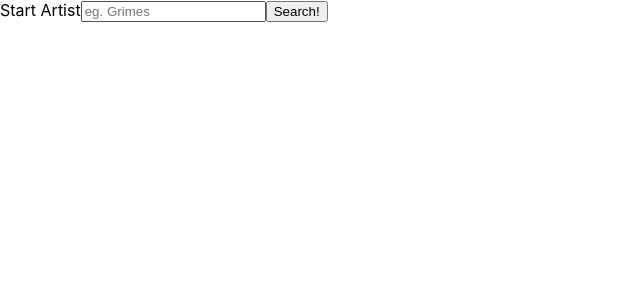
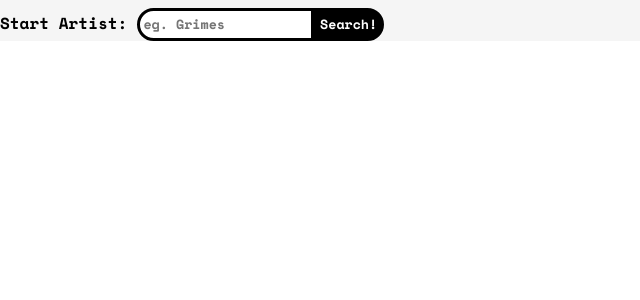
Before and after one commit to mahnoorcheema/spaced-out, a React (Create React App) app: page / in a window 1280 px wide. Shown: the top 300 px of the page, without its empty margins (0-640 px from the left). Built offline with nearby package versions, Linux system fonts and the light colour scheme.

Commit message:
Adds styling

```diff
--- a/public/index.html
+++ b/public/index.html
@@ -3,6 +3,9 @@
   <head>
     <meta charset="utf-8" />
     <link rel="icon" href="%PUBLIC_URL%/favicon.ico" />
+    <link rel="preconnect" href="https://fonts.gstatic.com">
+    <link rel="preconnect" href="https://fonts.gstatic.com">
+    <link href="https://fonts.googleapis.com/css2?family=Newsreader&family=Space+Mono:wght@700&display=swap" rel="stylesheet">
     <meta name="viewport" content="width=device-width, initial-scale=1" />
     <meta name="theme-color" content="#000000" />
     <meta
--- a/src/App.css
+++ b/src/App.css
@@ -0,0 +1,102 @@
+:root {
+    --bg: grey;
+}
+
+button:enabled {
+    cursor: pointer;
+}
+
+body, input, button {
+    font-family: 'Space Mono', monospace;
+}
+
+*:focus {
+    outline: none;
+    box-shadow: 0 0 0 .25rem hotpink;
+}
+
+h3 {
+    margin-bottom: 0;
+}
+.ul--liststyle {
+    list-style-type: none;
+}
+
+.p--margin {
+    margin-top: 0;
+    margin-bottom: 0;
+    margin-left: 1em;
+    font-size: xx-large;
+}
+
+.div--display__flex {
+    display: flex;
+    flex-direction: row;
+    padding-top: 1em;
+    padding-left: 1.5em;
+    align-items: center;
+    margin-bottom: 1em;
+    /* background-color: red; */
+}
+
+.div--color {
+    /* background-color: rgba(64,98,128, .2) */
+    background-color: var(--bg);
+    /* opacity: 0.2; */
+}
+
+.div--content {
+    margin-top: 2.5em;
+}
+
+.h3--related_artists {
+    background-color: var(--bg);
+    display: inline;
+    border-radius: 10px 10px 0  0;
+    padding: 0 0.5em;
+}
+
+.img--style__circle {
+    border-radius: 50%;
+    /* height: fit-content; */
+    /* min-width: 50px;
+    min-height: 50px; */
+    max-width: 7rem;
+    max-height: 7rem;
+    object-fit: cover;
+    border: 0.25em solid black;
+}
+
+.form--searchbar {
+    /* margin-top: 0; */
+    padding-top: 0.5em;
+    position: fixed;
+    top: 0;
+    width: 100%;
+    background-color: whitesmoke;
+}
+
+.btn--searchbar {
+    border-radius: 0 50px 50px 0;
+    border: 0.25em solid black;
+    color:white;
+    background-color: black;
+    padding: 0.25em;
+}
+
+.input--searchbar {
+    border-radius: 50px 0 0 50px;
+    border: 0.25em solid black;
+    padding: 0.25em;
+}
+
+.btn--related_artists {
+    border: none;
+    color: white;
+    background-color: black;
+    border-radius: 1000px;
+    margin-left: 1em;
+    margin-top: 0.5em;
+    padding: 0.25em 0.5em;
+
+}
--- a/src/components/ArtistSearch.js
+++ b/src/components/ArtistSearch.js
@@ -1,10 +1,19 @@
 import React, {useState} from "react";
 import { getArtist } from "../helpers/api-helpers";
+
+const getRandomColour = () => {
+    const colours = ["#03003559", "#03F06543", "#032FBF71"]
+    const randomColour = colours[Math.floor(Math.random() * colours.length)]
+    console.log(randomColour)
+    document.body.style.setProperty('--bg', randomColour)
+}
+
 
 const ArtistSearch = ({onArtistFound}) => {
     const [artistQuery, setArtistQuery] = useState("");
     const handleSubmit = async event => {
         event.preventDefault()
+        getRandomColour()
         // Todo: Show list of artists
         const [firstArtist] = await getArtist(artistQuery)
         if (firstArtist)
@@ -13,17 +22,18 @@ const ArtistSearch = ({onArtistFound}) => {
             console.warn("No results found?!") // Todo: show message when no results
     };
     return (
-        <form onSubmit={handleSubmit}>
+        <form className="form--searchbar"onSubmit={handleSubmit}>
             <label>
-                Start Artist
+                Start Artist:&nbsp;
                 <input
+                    className="input--searchbar"
                     type="text"
                     name="name"
                     placeholder="eg. Grimes"
                     value={artistQuery}
                     onChange={(event) => setArtistQuery(event.currentTarget.value)}/>
             </label>
-            <button type="submit">Search!</button>
+            <button className="btn--searchbar" type="submit">Search!</button>
         </form>
     );
 }
--- a/src/components/ArtistSummary.js
+++ b/src/components/ArtistSummary.js
@@ -1,5 +1,6 @@
 import React, { useState } from "react"
 import {getRelatedArtists} from "../helpers/api-helpers"
+import {useSeenArtists} from "../contexts/SeenArtistsContext"
 
 const getSmallestImage = images => {
     let smallestSoFar = images[0];
@@ -17,28 +18,36 @@ const getSmallestImage = images => {
 const ArtistSummary = ({ artist }) => {
     /** @type{[(Artist[] | null), Function]} */
     const [relatedArtists, setRelatedArtists] = useState(null)
+    const {isArtistsUnique, addToSeenArtists} = useSeenArtists()
 
-    const handleGetRelatedArtists = async () =>
-        setRelatedArtists(await getRelatedArtists(artist.id));
+    const handleGetRelatedArtists = async () => {
+        const allRelatedArtists = await getRelatedArtists(artist.id)
+        const uniqueRelatedArtists = allRelatedArtists.filter(isArtistsUnique)
+        uniqueRelatedArtists.forEach(addToSeenArtists)
+        setRelatedArtists(uniqueRelatedArtists)
+    }
 
     const smallestImage = getSmallestImage(artist.images);
 
     return (
-        <div style={{backgroundColor: `rgba(64,98,128, .2)`}}>
-            <p>{artist.name}</p>
-            {smallestImage && <img style={{maxWidth: "1rem", height: "auto"}} src={smallestImage.url} alt=""/>}
-
+        <div id="tree" className="div--color">
+            <div className="div--display__flex">
+                {smallestImage && <img className="img--style__circle" src={smallestImage.url} alt=""/>}
+                <p className="p--margin">{artist.name}</p>
+            </div>
 
             {relatedArtists
                 ? <>
-                    <h3>Related Artists</h3>
-                    <ul>
+                    <ul className="ul--liststyle">
+                        <h3 className="h3--related_artists">
+                            Related Artists to {artist.name} ({relatedArtists.length})
+                        </h3>
                       {relatedArtists.map(artist => (
                           <li key={artist.id}><ArtistSummary artist={artist}/></li>
                       ))}
                     </ul>
                 </>
-                : <button onClick={handleGetRelatedArtists}>
+                : <button className="btn--related_artists" onClick={handleGetRelatedArtists}>
                     Get Related Artists
                 </button>
             }
```
